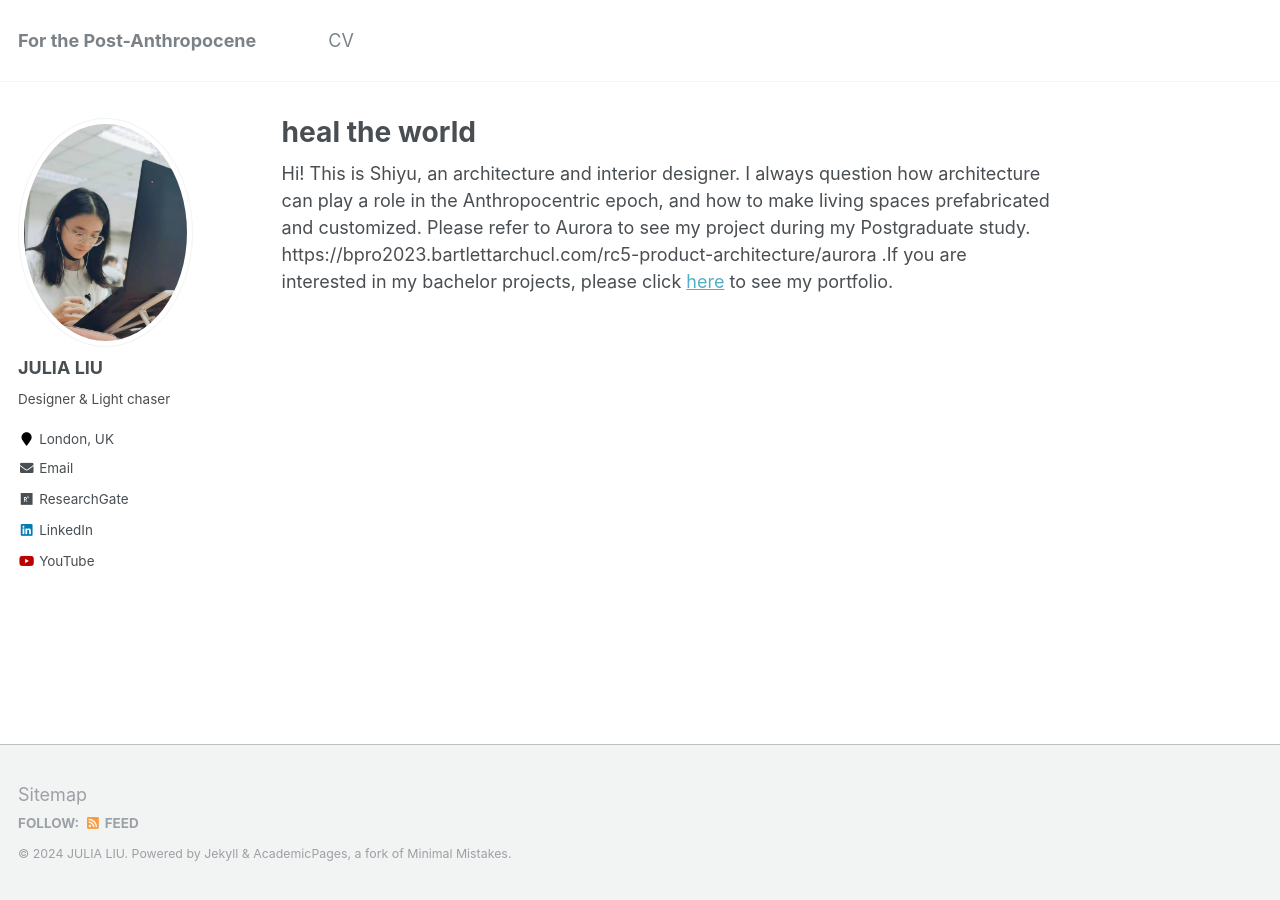
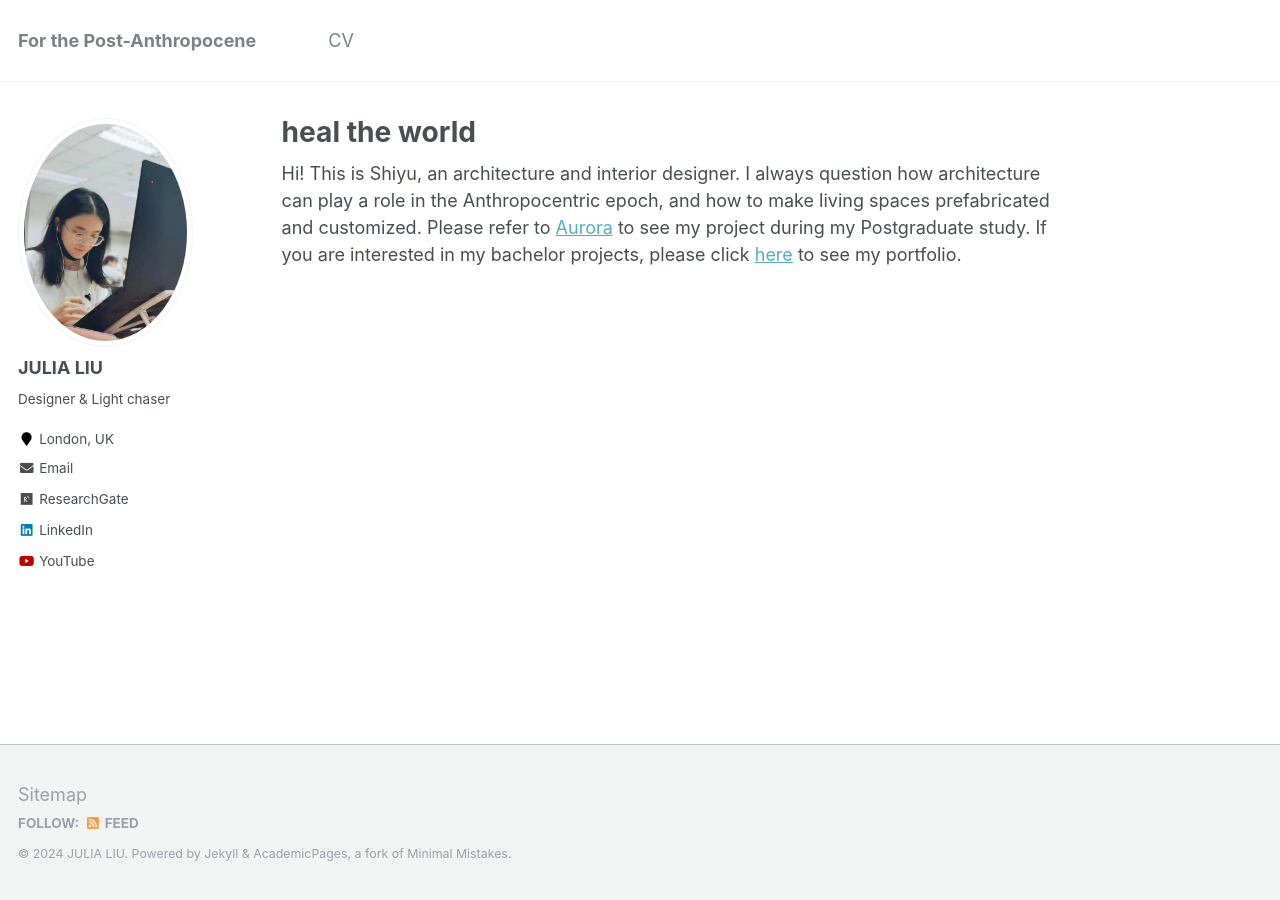
Before and after one commit to liushiyu-julia/liushiyu-julia.github.io, a Jekyll site: the page built from _pages/about.md, in a window 1280 px wide. Built offline with Jekyll 4.4.1, drawn with Linux system fonts in a browser that asks for light colours.

Commit message:
Update about.md

```diff
--- a/_pages/about.md
+++ b/_pages/about.md
@@ -9,4 +9,4 @@
 ---
 
 
-Hi! This is Shiyu, an architecture and interior designer. I always question how architecture can play a role in the Anthropocentric epoch, and how to make living spaces prefabricated and customized. Please refer to Aurora to see my project during my Postgraduate study. https://bpro2023.bartlettarchucl.com/rc5-product-architecture/aurora .If you are interested in my bachelor projects, please click [here](https://issuu.com/2544327750/docs/1216) to see my portfolio.
+Hi! This is Shiyu, an architecture and interior designer. I always question how architecture can play a role in the Anthropocentric epoch, and how to make living spaces prefabricated and customized. Please refer to [Aurora](https://bpro2023.bartlettarchucl.com/rc5-product-architecture/aurora) to see my project during my Postgraduate study. If you are interested in my bachelor projects, please click [here](https://issuu.com/2544327750/docs/1216) to see my portfolio.
```
